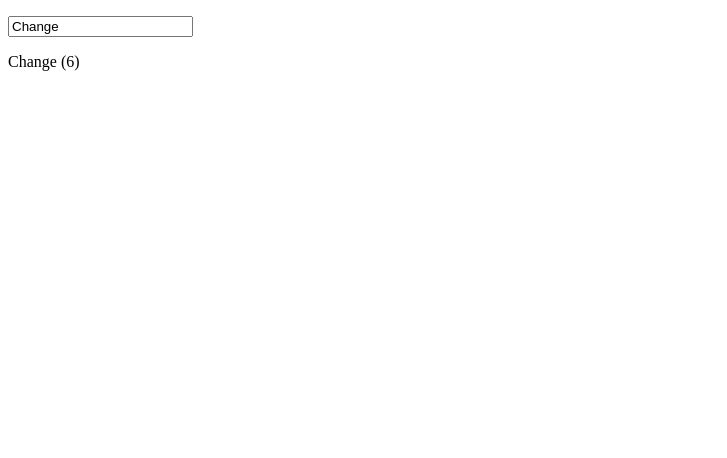
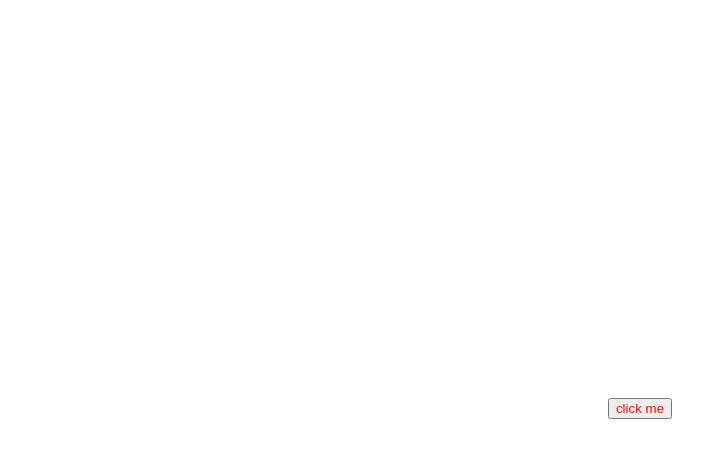
Before and after one commit to 012kirby210/laracast-vuejs, a plain HTML site: page index.html in a window 1280 px wide. Shown: the whole page, without its empty margins (0-727 px from the left). Drawn offline with nearby package versions, Linux system fonts and the light colour scheme.

Commit message:
Binding d'attributs et d'events.

```diff
--- a/index.html
+++ b/index.html
@@ -7,23 +7,39 @@
     <meta http-equiv="X-UA-Compatible" content="ie=edge">
     <title>Laracast - Vuejs</title>
     <script src="https://unpkg.com/vue@3.2.33"></script>
+    <style>
+        html,body{
+            height: 100%;
+        }
+
+        body {
+            display: grid;
+            place-items: center;
+        }
+
+        .text-red {
+            color: red;
+        }
+        .text-green {
+            color: green;
+        }
+    </style>
 </head>
 <body>
     <div id="app">
-        <p>
-            <input type="text" v-model="greeting">
-        </p>
-        <p>{{ greeting }} ({{ greeting.length}})</p>
+        <button :class="active ? 'text-green' : 'text-red' "  @click="toggle">click me</button>
     </div>
 <script>
     Vue.createApp({
         data() {
             return {
-                greeting: "hello work"
+                active: false
             };
         },
-        mounted() {
-            setTimeout( () => this.greeting = "Change", 3000)
+        methods: {
+            toggle() {
+                this.active = !this.active;
+            }
         }
     }).mount("#app");
 </script>
```
